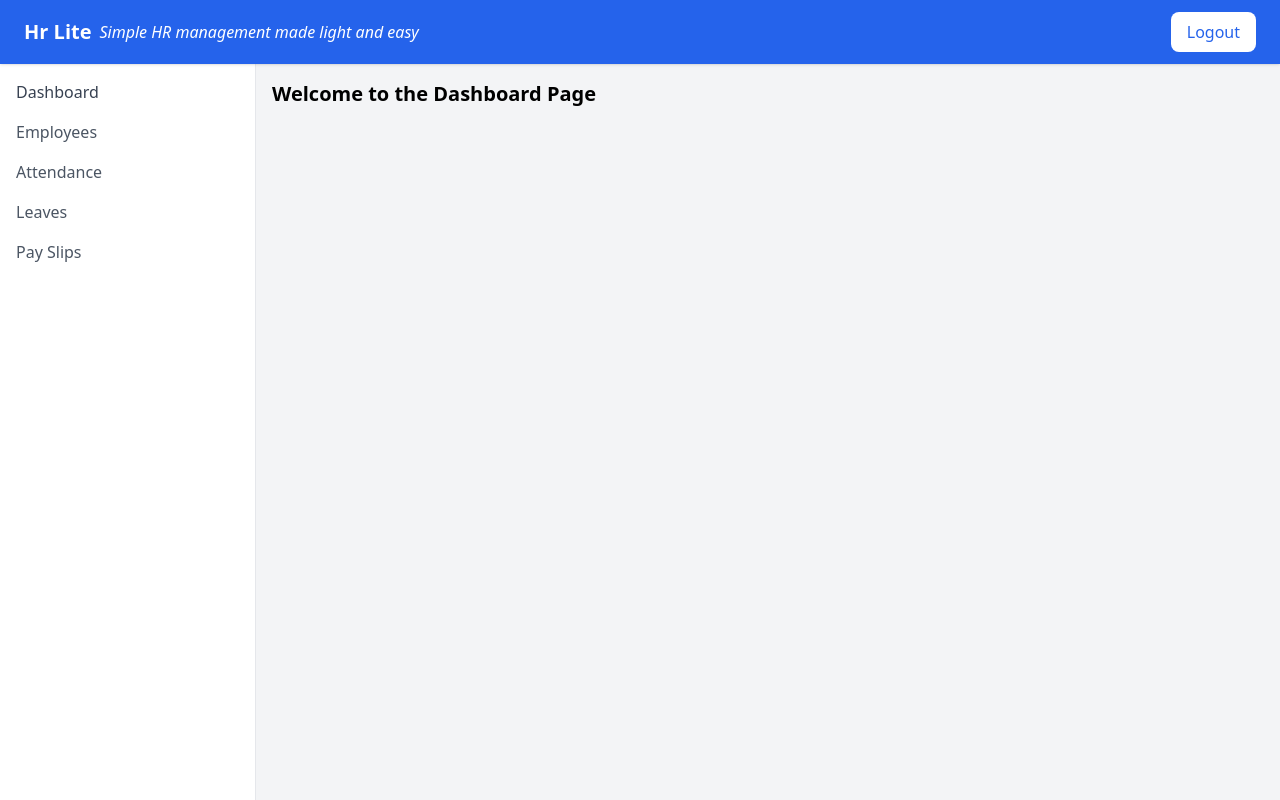
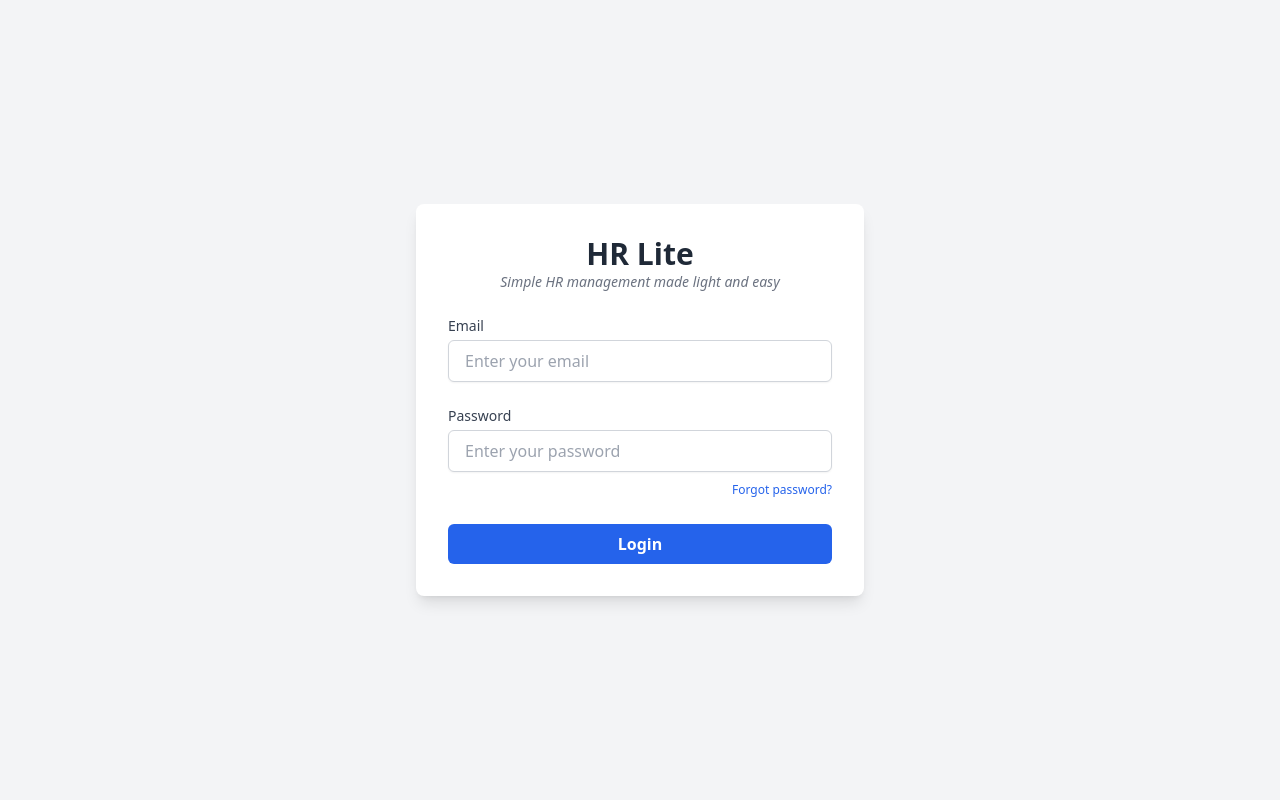
Before and after one commit to rkbart/hr-lite-react, a React (Create React App) app: page / in a window 1280 px wide. Built offline with nearby package versions, Linux system fonts and the light colour scheme.

Commit message:
added login/logout function

```diff
--- a/src/App.js
+++ b/src/App.js
@@ -1,11 +1,20 @@
 import './index.css';
+import { useState } from 'react';
 import { BrowserRouter as Router } from 'react-router-dom';
 import Layout from './layout';
+import Login from './components/pages/login';
 
 function App() {
+
+  const [isLoggedIn, setIsLoggedIn] = useState(false);
+
   return (
     <Router>
-      <Layout />
+      {isLoggedIn ? (
+        <Layout onLogout={() => setIsLoggedIn(false)} />
+      ) : (
+        <Login onLogin={() => setIsLoggedIn(true)} />
+      )}
     </Router>
   );
 }
--- a/src/components/header.jsx
+++ b/src/components/header.jsx
@@ -1,11 +1,6 @@
-import { useNavigate } from "react-router-dom";
-
-function Header() {
-  const navigate = useNavigate();
-
+function Header( { onLogout } ) {
   const handleLogout = () => {
-    // localStorage.removeItem("token");
-    navigate("/login");
+    onLogout();
   };
 
   return (
--- a/src/components/pages/login.jsx
+++ b/src/components/pages/login.jsx
@@ -1,4 +1,16 @@
-function Login() {
+function Login( { onLogin } ) {
+  const handleSubmit = (e) => {
+    e.preventDefault();
+    const email = e.target.email.value;
+    const password = e.target.password.value;
+
+    if (email === "admin@hrlite.com" && password === "password123") {
+      onLogin();
+    } else {
+      alert("Invalid email or password");
+    }
+  };
+
   return (
     <div className="min-h-screen bg-gray-100 flex items-center justify-center font-sans">
       <div className="w-full max-w-md bg-white rounded-lg shadow-lg p-8">
@@ -9,13 +21,14 @@ function Login() {
           </p>
         </div>
 
-        <form className="space-y-6">
+        <form className="space-y-6" onSubmit={handleSubmit}>
           {/* Email Field */}
           <div>
             <label className="block text-sm font-medium text-gray-700 mb-1">
               Email
             </label>
             <input
+              name="email"
               type="email"
               required
               placeholder="Enter your email"
@@ -29,6 +42,7 @@ function Login() {
               Password
             </label>
             <input
+              name="password"
               type="password"
               required
               placeholder="Enter your password"
--- a/src/layout.jsx
+++ b/src/layout.jsx
@@ -1,29 +1,20 @@
-import { Routes, Route, useLocation } from "react-router-dom";
+import { Routes, Route } from "react-router-dom";
 import Header from "./components/header";
 import Sidebar from "./components/sidebar";
-import Login from "./components/pages/login";
 import Dashboard from "./components/pages/dashboard";
 import Employees from "./components/pages/employees";
 import Attendance from "./components/pages/attendance";
 import Leaves from "./components/pages/leaves";
 import Payslips from "./components/pages/payslips";
 
-function Layout() {
-  const location = useLocation();
-  const isLoginPage = location.pathname === "/login";
-
+function Layout({ onLogout }) {
   return (
     <div className="h-screen overflow-hidden">
-      {!isLoginPage && <Header />}
-      <div className={`flex ${isLoginPage ? "pt-0" : "pt-16"} h-full`}>
-        {!isLoginPage && <Sidebar />}
-        <main
-          className={`flex-1 ${
-            isLoginPage ? "" : "bg-gray-100 p-4"
-          } overflow-y-auto`}
-        >
+      <Header onLogout={onLogout} />
+      <div className="flex pt-16 h-full">
+        <Sidebar />
+        <main className="flex-1 bg-gray-100 p-4 overflow-y-auto">
           <Routes>
-            <Route path="/login" element={<Login />} />
             <Route path="/" element={<Dashboard />} />
             <Route path="/employees" element={<Employees />} />
             <Route path="/attendance" element={<Attendance />} />
```
